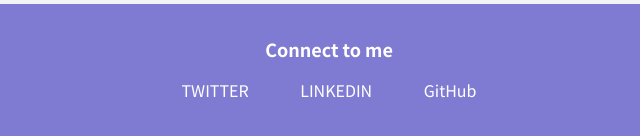
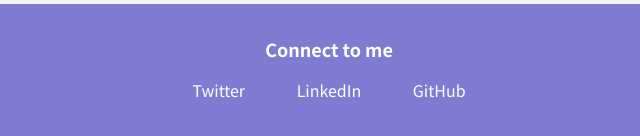
Before and after one commit to J4YeSh2222/jayeshasnani, a plain HTML site: page index.html in a window 1280 px wide. Shown: the part 1050-1186 px from the top of the page, 311-951 px from the left. Drawn offline with Linux system fonts and the light colour scheme.

Commit message:
contactme_change

```diff
--- a/index.html
+++ b/index.html
@@ -64,8 +64,8 @@
         <div class="footer-header">Connect to me</div>
         <ul class="social-links
         no-bullet">
-            <li class="list-item-inline"><a class="link" href="https://www.TWITTER.com/jayeshbhanushali">TWITTER</a></li>
-            <li class="list-item-inline"><a class="link" href="https://www.linkedin.com/in/jayesh-asnani-69a3811b3">LINKEDIN</a></li>
+            <li class="list-item-inline"><a class="link" href="https://www.TWITTER.com/jayeshbhanushali">Twitter</a></li>
+            <li class="list-item-inline"><a class="link" href="https://www.linkedin.com/in/jayesh-asnani-69a3811b3">LinkedIn</a></li>
             <li class="list-item-inline"><a class="link" href="https://github.com/J4YeSh2222">GitHub</a></li>
         </ul>
     </footer>
```
